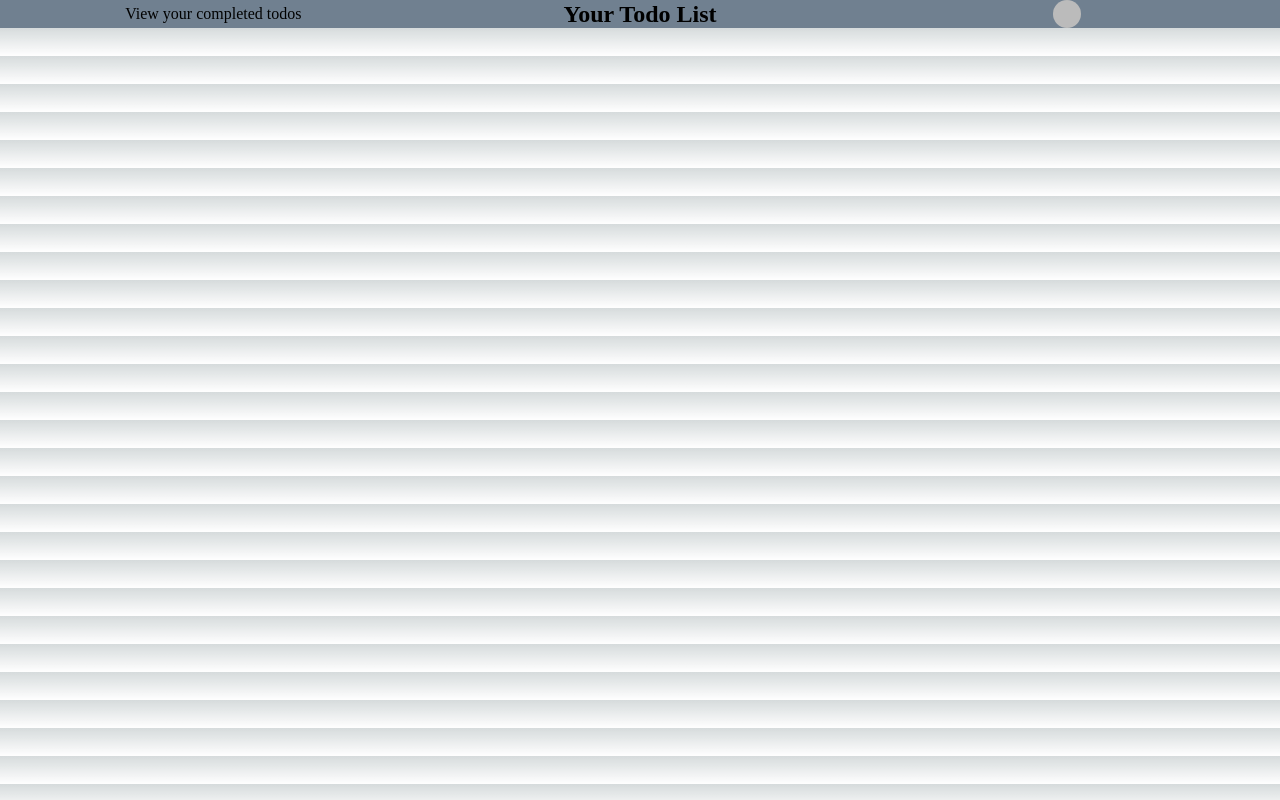
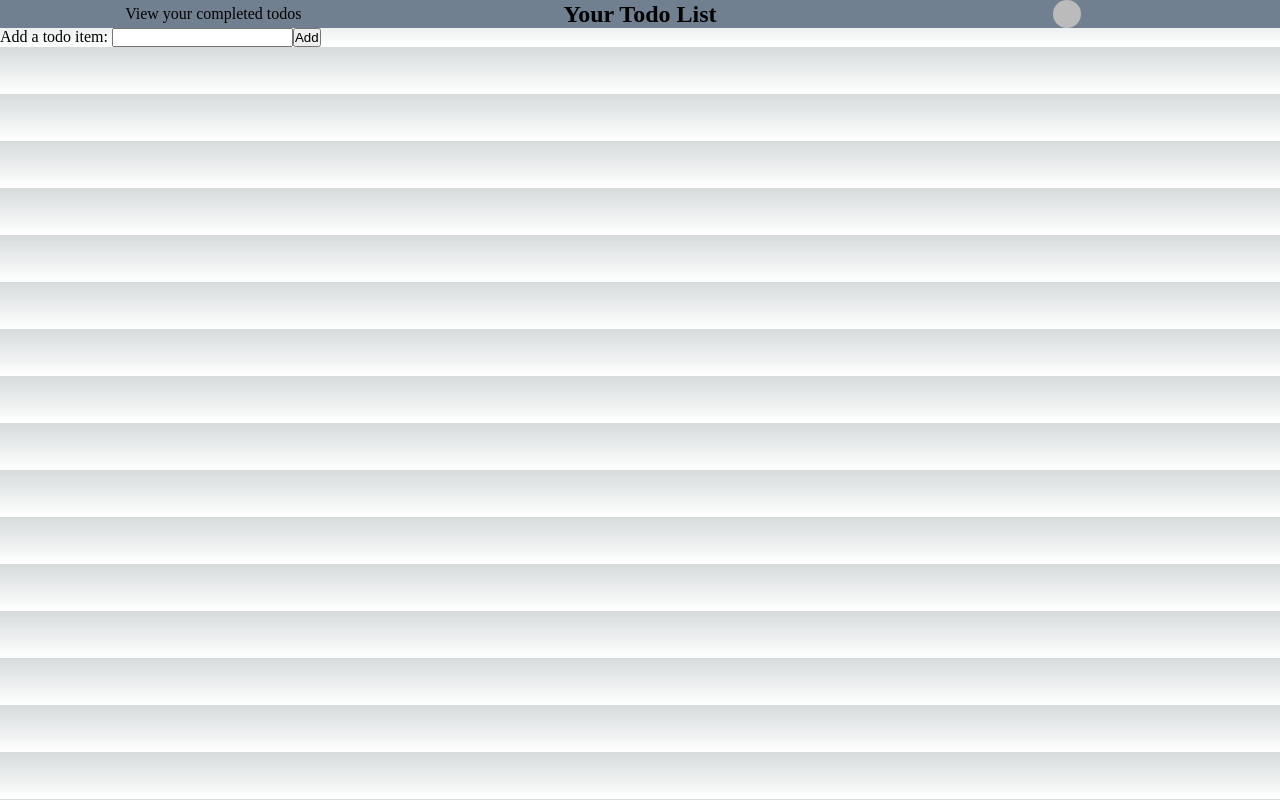
Before and after one commit to csci5117s23/homework-2-kafka050, a Next.js app: page /todos in a window 1280 px wide. Built offline with nearby package versions, Linux system fonts and the light colour scheme; no server answers; sample sign-in values are in the browser's storage; some icons are missing.

Commit message:
lol dum dum left commented code

```diff
--- a/src/pages/todos/index.js
+++ b/src/pages/todos/index.js
@@ -41,7 +41,7 @@ export default function Todos() {
 
     return (<>
         <TopBar navUrl='/done' navName='View your completed todos' title='Your Todo List'></TopBar>
-        {/*<AddTodo setLoading={setLoading}></AddTodo>*/}
+        <AddTodo setLoading={setLoading} category='General'></AddTodo>
         <div
             css={css`
                 display: flex;
```
